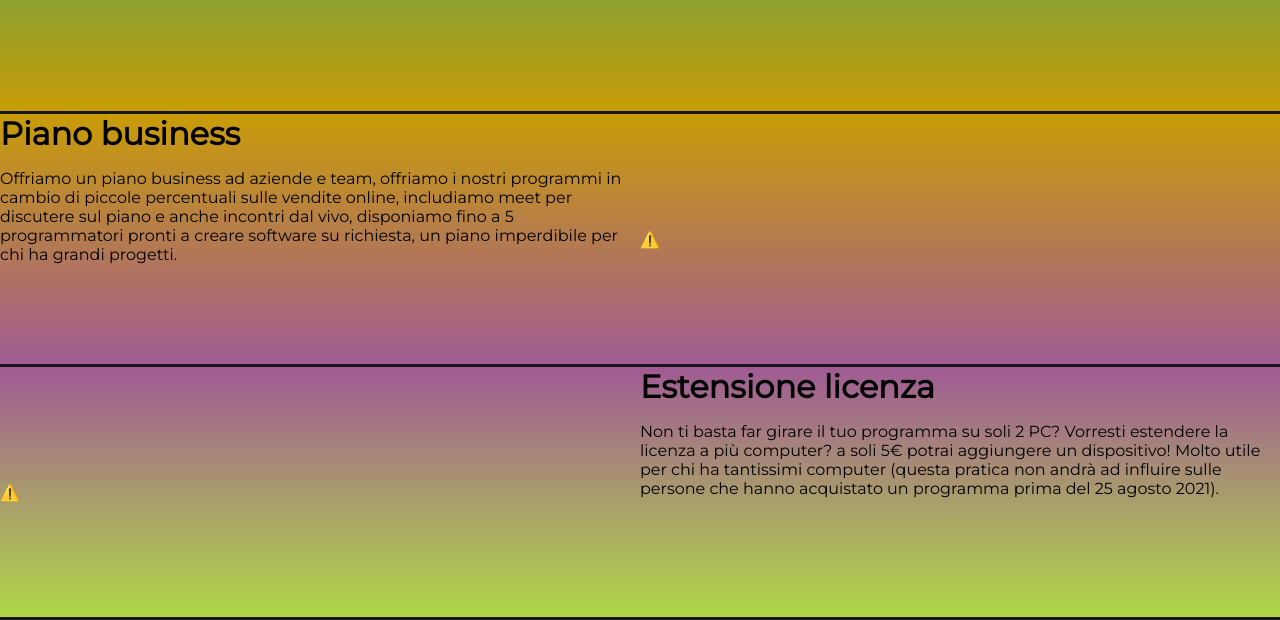
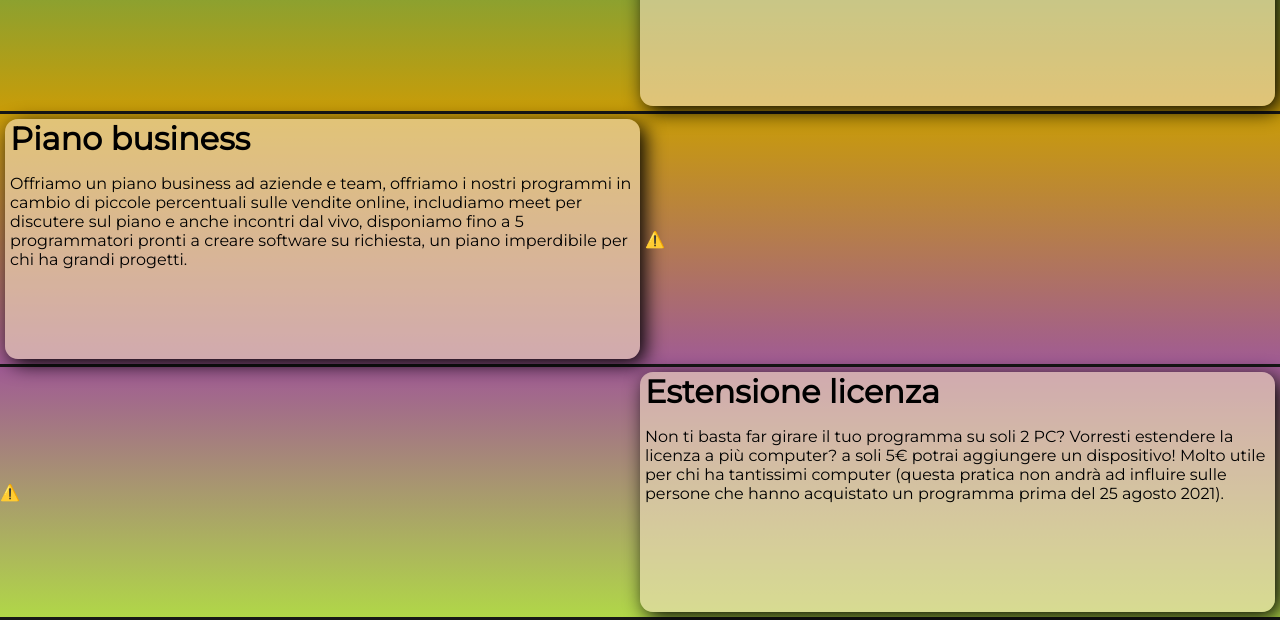
Before and after one commit to automation-it0/index, a plain HTML site: page index.html in a window 1280 px wide. Shown: the part 776-1396 px from the top of the page. Drawn offline with nearby package versions, Linux system fonts and the light colour scheme; no server answers.

Commit message:
Update index.html

```diff
--- a/index.html
+++ b/index.html
@@ -62,6 +62,21 @@
         .Leftlott{
             width: 100%;
             text-align:left;
+            margin-left:5px;
+            margin-top:5px;
+            margin-right: 5px;
+            margin-bottom: 5px;
+            background-color: rgba(243, 224, 196, 0.589);
+            border-radius: 13px;
+            box-shadow: 5px 5px 20px 0px black;
+        }
+        .Leftlott p{
+            margin-left:5px;
+            margin-right: 5px;
+        }
+        .Leftlott h1{
+            margin-left:5px;
+            margin-right: 5px;
         }
         .sep{
             background-color: #171717;
@@ -85,6 +100,7 @@
             <h1>Consenso</h1>
             <p>Acquistando si consente allo sviluppatore di essere sotto una licenza, che può far sincronizzare massimo 2 dispositivi di base, si consente anche ai termini e condizioni sul rimborso e le condizioni sulle funzioni aggiuntive.</p>
         </div>
+    <br><br>
     </div>
     <div class="sep"></div>
     <div class="onlottietop1">
@@ -93,6 +109,7 @@
             <p>Il rimborso verrà effettuato in caso di malfunzionamento e impossibilità di risolvere il problema da parte dello sviluppatore entro 14 giorni dall'acquisto, dopodiché non verrà più effettuato nessun rimborso e l'utente dovrà attendere aggiornamenti, non si effettuano rimborsi su funzioni aggiuntive!</p>
         </div>
         <lottie-player class="lottieTOP" src="https://assets2.lottiefiles.com/packages/lf20_erdupxui.json"  background="transparent"  speed="1" loop autoplay></lottie-player>
+    <br><br>
     </div>
     <div class="sep"></div>
     <div class="onlottietop2">
@@ -101,6 +118,7 @@
             <h1>Funzioni aggiuntive</h1>
             <p>Il rimborso verrà effettuato in caso di malfunzionamento e impossibilità di risolvere il problema da parte dello sviluppatore entro 14 giorni dall'acquisto, dopodiché non verrà più effettuato nessun rimborso e l'utente dovrà attendere aggiornamenti, non si effettuano rimborsi su funzioni aggiuntive!</p>
         </div>
+    <br><br>
     </div>
     <div class="sep"></div>
     <div class="onlottietop3">
@@ -109,6 +127,7 @@
             <p>Offriamo un piano business ad aziende e team, offriamo i nostri programmi in cambio di piccole percentuali sulle vendite online, includiamo meet per discutere sul piano e anche incontri dal vivo, disponiamo fino a 5 programmatori pronti a creare software su richiesta, un piano imperdibile per chi ha grandi progetti.</p>
         </div>
         <lottie-player class="lottieTOP" src="https://assets3.lottiefiles.com/packages/lf20_ca8zbrdk.json"  background="transparent"  speed="1" loop autoplay></lottie-player>
+    <br><br>
     </div>
     <div class="sep"></div>
     <div class="onlottietop4">
@@ -117,6 +136,7 @@
             <h1>Estensione licenza</h1>
             <p>Non ti basta far girare il tuo programma su soli 2 PC? Vorresti estendere la licenza a più computer? a soli 5€ potrai aggiungere un dispositivo! Molto utile per chi ha tantissimi computer (questa pratica non andrà ad influire sulle persone che hanno acquistato un programma prima del 25 agosto 2021).</p>
         </div>
+    <br><br>
     </div>
     <div class="sep"></div>
 </body>
```
